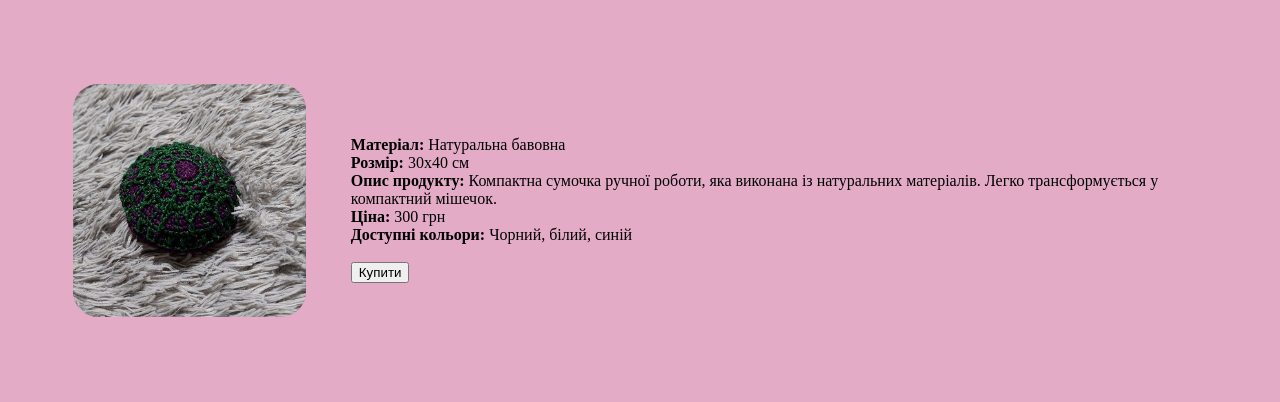
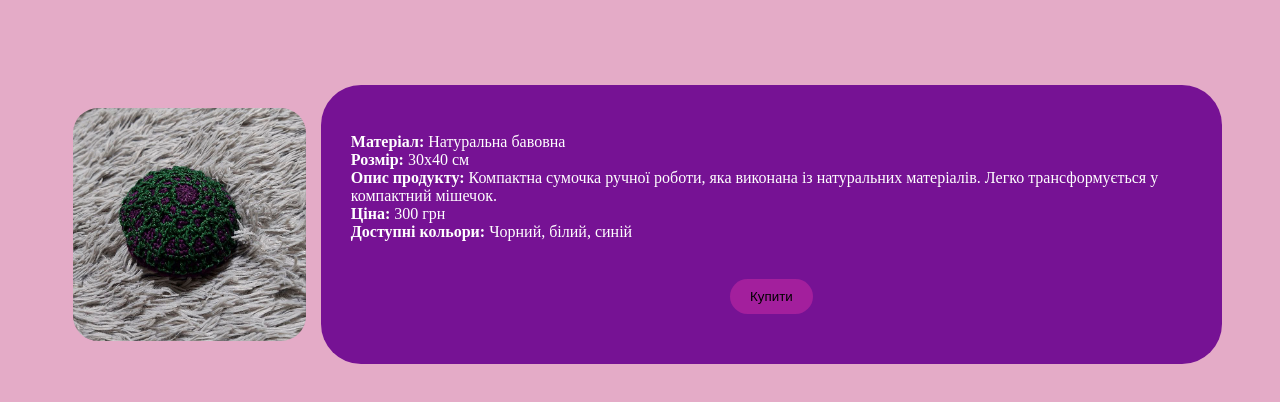
Before and after one commit to Alianshark/siteForMom, a plain HTML site: page threads.html in a window 1280 px wide. Shown: the part 62-464 px from the top of the page. Drawn offline with Linux system fonts and the light colour scheme.

Commit message:
add stile to product info and buy button

```diff
--- a/product.css
+++ b/product.css
@@ -14,4 +14,22 @@ img {
 p {
     padding: 30px;
     text-shadow: 10%;
+    background-color: rgb(118, 18, 148);
+    border-radius: 40px;
+    color: white;
 }
+
+button {
+    text-align: center;
+    display: block;
+    background-color: rgb(163, 31, 157) ;
+    margin: 20px auto;
+    padding: 10px 20px;
+    border: none;
+    cursor: pointer;
+    border-radius: 30px;
+}
+
+button:hover {
+    background-color: #45a049; /* Цвет кнопки при наведении */
+}
```
